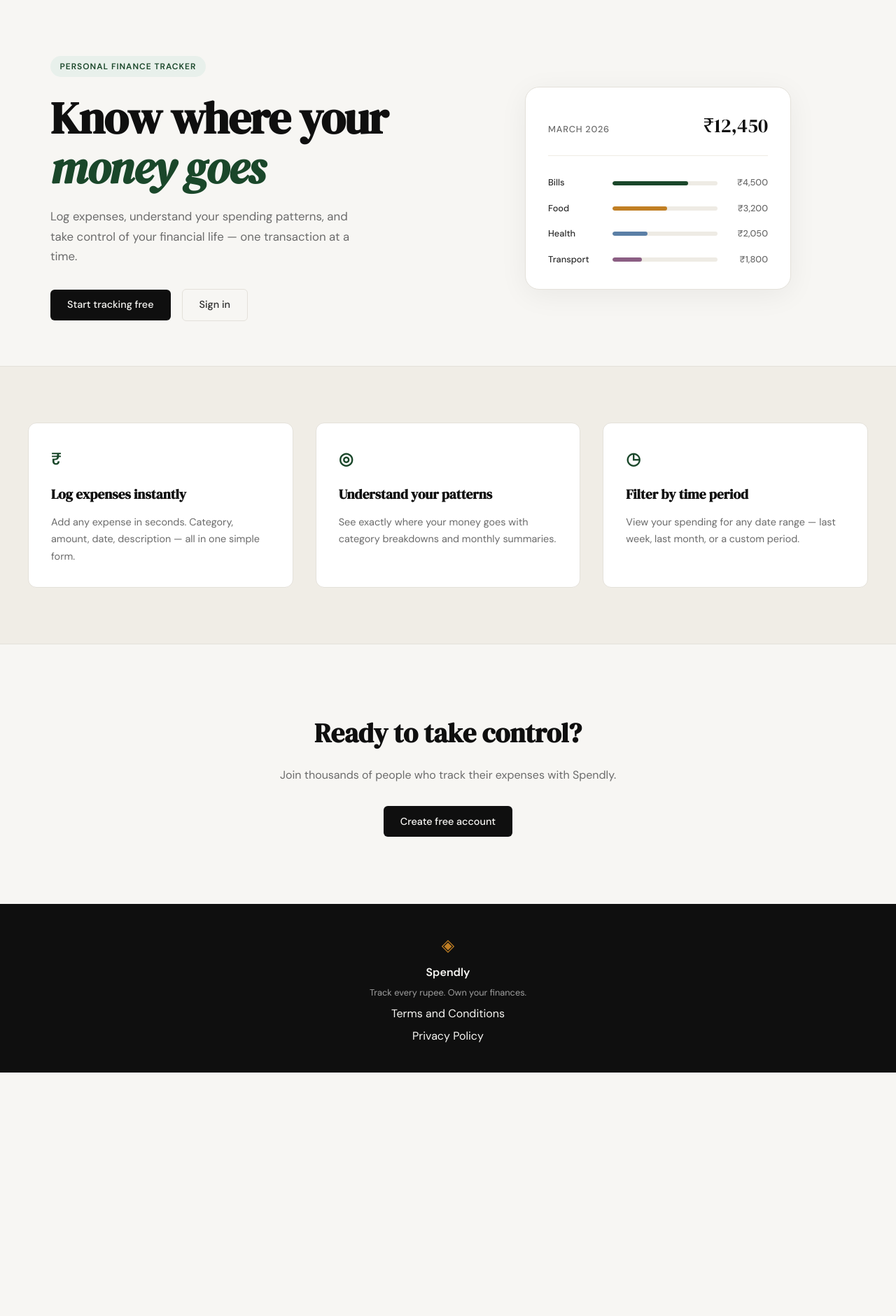
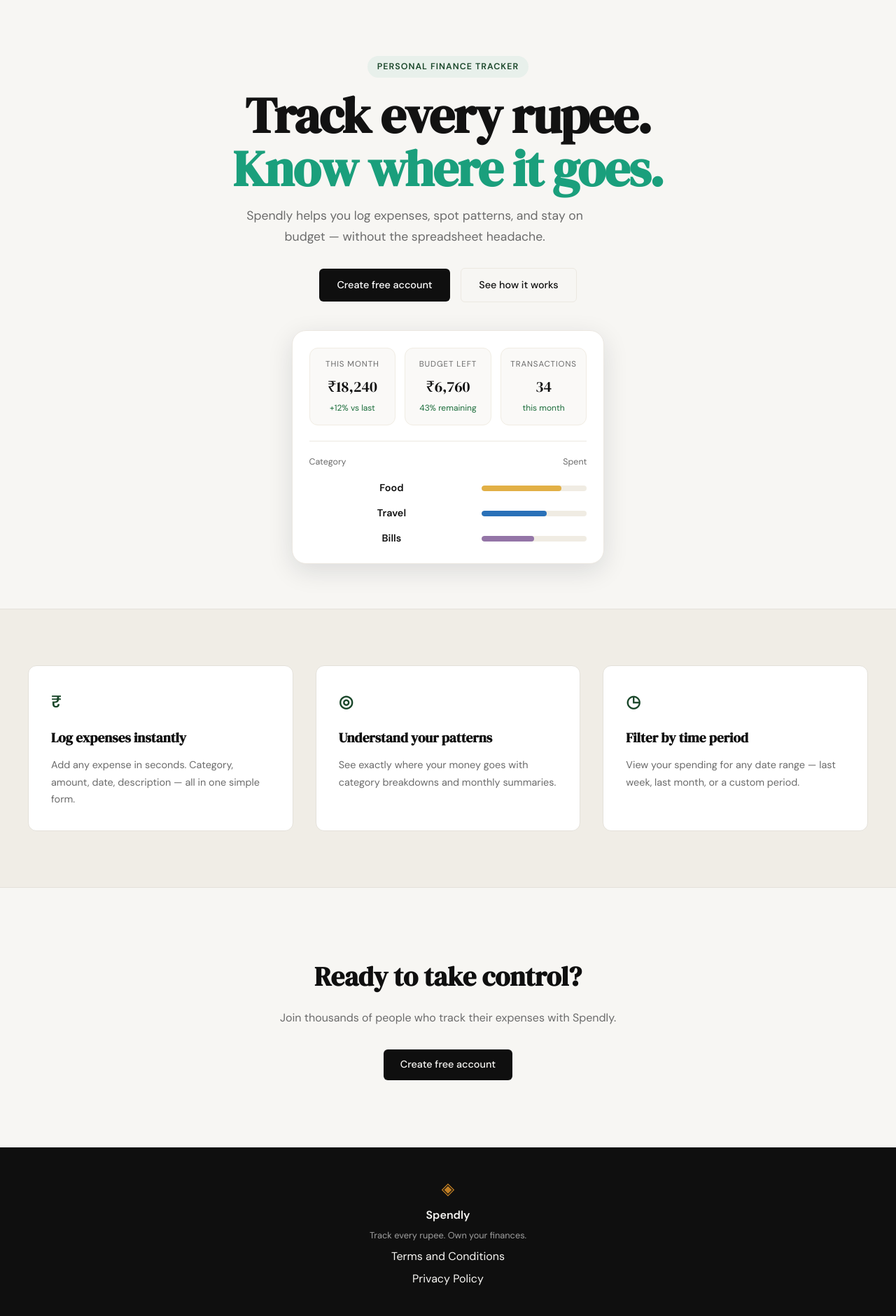
Before and after one commit to anuskhattak/spendly, a Flask app: page / in a window 1280 px wide. Shown: the part 61-1942 px from the top of the page at 70% size. Before the commit the page ends 1594 px from the top, so only its background shows below. Run offline with Flask 3, Linux system fonts and the light colour scheme.

Commit message:
landing: redesign hero section to match mockup

```diff
--- /dev/null
+++ b/expense-tracker/static/css/landing.css
@@ -0,0 +1,190 @@
+:root {
+    --hero-bg: #ffffff;
+    --hero-highlight: #1a472a;
+    --hero-text: #0f0f0f;
+    --hero-muted: #6b6b6b;
+    --hero-border: #ece8e1;
+    --hero-card: #ffffff;
+    --hero-graph-1: #e2b046;
+    --hero-graph-2: #2a71b8;
+    --hero-graph-3: #9475a7;
+}
+
+.hero {
+    background: var(--paper);
+    padding: 5rem 2rem 4rem;
+    max-width: var(--max-width);
+    margin: 0 auto;
+    display: grid;
+    grid-template-columns: 1fr;
+    gap: 2.5rem;
+    text-align: center;
+    justify-items: center;
+}
+
+.hero-copy {
+    max-width: 660px;
+    text-align: center;
+}
+
+.hero-badge {
+    display: inline-flex;
+    align-items: center;
+    gap: 0.4rem;
+    background: #e8f0eb;
+    color: var(--hero-highlight);
+    font-size: 0.78rem;
+    font-weight: 600;
+    letter-spacing: 0.08em;
+    text-transform: uppercase;
+    padding: 0.35rem 0.85rem;
+    border-radius: 999px;
+    margin-bottom: 1rem;
+}
+
+.hero-title {
+    font-family: var(--font-display);
+    font-size: clamp(2.8rem, 8vw, 4.5rem);
+    font-weight: 700;
+    line-height: 1.05;
+    color: #121212;
+    margin-bottom: 1rem;
+}
+
+.hero-title-accent {
+    display: block;
+    color: #1a9f7c;
+}
+
+.hero-subtitle {
+    font-size: 1.1rem;
+    line-height: 1.7;
+    color: var(--hero-muted);
+    max-width: 520px;
+    margin-bottom: 1.8rem;
+}
+
+.hero-actions {
+    display: flex;
+    flex-wrap: wrap;
+    gap: 0.9rem;
+    justify-content: center;
+}
+
+.hero-actions .btn-primary {
+    background: #0f0f0f;
+    color: #ffffff;
+    padding: 0.75rem 1.6rem;
+    border-radius: var(--radius-sm);
+}
+
+.hero-actions .btn-ghost {
+    background: transparent;
+    color: #0f0f0f;
+    border: 1px solid var(--hero-border);
+    padding: 0.75rem 1.6rem;
+    border-radius: var(--radius-sm);
+}
+
+.hero-visual {
+    display: flex;
+    justify-content: center;
+}
+
+.hero-dashboard {
+    width: 100%;
+    max-width: 480px;
+    background: var(--hero-card);
+    border: 1px solid var(--hero-border);
+    border-radius: var(--radius-lg);
+    padding: 1.5rem;
+    box-shadow: 0 10px 36px rgba(18, 26, 41, 0.12);
+}
+
+.hero-metrics {
+    display: grid;
+    grid-template-columns: repeat(3, minmax(0, 1fr));
+    gap: 0.8rem;
+    margin-bottom: 1.4rem;
+}
+
+.metric-item {
+    background: #faf9f7;
+    border: 1px solid #f0ece3;
+    border-radius: var(--radius-md);
+    padding: 0.85rem;
+}
+
+.metric-label {
+    font-size: 0.72rem;
+    color: var(--hero-muted);
+    text-transform: uppercase;
+    letter-spacing: .08em;
+    margin-bottom: 0.4rem;
+}
+
+.metric-value {
+    font-family: var(--font-display);
+    color: var(--hero-text);
+    font-size: 1.35rem;
+    margin-bottom: 0.2rem;
+}
+
+.metric-note {
+    font-size: 0.75rem;
+    color: #1a6c3a;
+}
+
+.hero-trends {
+    border-top: 1px solid var(--hero-border);
+    padding-top: 1.2rem;
+}
+
+.trend-header {
+    display: flex;
+    justify-content: space-between;
+    color: var(--hero-muted);
+    font-size: 0.78rem;
+    margin-bottom: 1rem;
+}
+
+.trend-bars {
+    display: grid;
+    gap: 0.8rem;
+}
+
+.trend-row {
+    display: grid;
+    grid-template-columns: 1fr 150px;
+    align-items: center;
+    gap: 0.7rem;
+}
+
+.trend-name {
+    color: var(--hero-text);
+    font-weight: 600;
+    font-size: 0.9rem;
+}
+
+.trend-track {
+    height: 8px;
+    background: #f0ece3;
+    border-radius: 999px;
+    width: 100%;
+    overflow: hidden;
+}
+
+.trend-fill {
+    height: 100%;
+    border-radius: 999px;
+}
+
+.trend-fill.food { width: 76%; background: var(--hero-graph-1); }
+.trend-fill.travel { width: 62%; background: var(--hero-graph-2); }
+.trend-fill.bills { width: 50%; background: var(--hero-graph-3); }
+
+@media (max-width: 940px) {
+    .hero { grid-template-columns: 1fr; padding: 3.5rem 1.25rem 3rem; }
+    .hero-metrics { grid-template-columns: 1fr; }
+    .hero-dashboard { max-width: 100%; }
+}
--- a/expense-tracker/templates/landing.html
+++ b/expense-tracker/templates/landing.html
@@ -2,59 +2,59 @@
 
 {% block title %}Spendly — Track Every Rupee{% endblock %}
 
+{% block head %}
+<link rel="stylesheet" href="{{ url_for('static', filename='css/landing.css') }}">
+{% endblock %}
+
 {% block content %}
 
 <section class="hero">
-    <div class="hero-inner">
+    <div class="hero-copy">
         <div class="hero-badge">Personal Finance Tracker</div>
-        <h1 class="hero-title">
-            Know where your<br>
-            <em>money goes</em>
-        </h1>
-        <p class="hero-subtitle">
-            Log expenses, understand your spending patterns,
-            and take control of your financial life —
-            one transaction at a time.
-        </p>
+        <h1 class="hero-title">Track every rupee.<br><span class="hero-title-accent">Know where it goes.</span></h1>
+        <p class="hero-subtitle">Spendly helps you log expenses, spot patterns, and stay on budget — without the spreadsheet headache.</p>
         <div class="hero-actions">
-            <a href="{{ url_for('register') }}" class="btn-primary">Start tracking free</a>
-            <a href="{{ url_for('login') }}" class="btn-ghost">Sign in</a>
+            <a href="{{ url_for('register') }}" class="btn-primary">Create free account</a>
+            <a href="{{ url_for('login') }}" class="btn-ghost">See how it works</a>
         </div>
     </div>
     <div class="hero-visual">
-        <div class="mock-card">
-            <div class="mock-card-header">
-                <span class="mock-label">March 2026</span>
-                <span class="mock-total">₹12,450</span>
+        <div class="hero-dashboard">
+            <div class="hero-metrics">
+                <div class="metric-item">
+                    <div class="metric-label">This month</div>
+                    <div class="metric-value">₹18,240</div>
+                    <div class="metric-note">+12% vs last</div>
+                </div>
+                <div class="metric-item">
+                    <div class="metric-label">Budget left</div>
+                    <div class="metric-value">₹6,760</div>
+                    <div class="metric-note">43% remaining</div>
+                </div>
+                <div class="metric-item">
+                    <div class="metric-label">Transactions</div>
+                    <div class="metric-value">34</div>
+                    <div class="metric-note">this month</div>
+                </div>
             </div>
-            <div class="mock-bars">
-                <div class="mock-bar-row">
-                    <span class="mock-cat">Bills</span>
-                    <div class="mock-bar-track">
-                        <div class="mock-bar" style="width: 72%"></div>
+            <div class="hero-trends">
+                <div class="trend-header">
+                    <span>Category</span>
+                    <span>Spent</span>
+                </div>
+                <div class="trend-bars">
+                    <div class="trend-row">
+                        <span class="trend-name">Food</span>
+                        <div class="trend-track"><div class="trend-fill food"></div></div>
                     </div>
-                    <span class="mock-amt">₹4,500</span>
-                </div>
-                <div class="mock-bar-row">
-                    <span class="mock-cat">Food</span>
-                    <div class="mock-bar-track">
-                        <div class="mock-bar mock-bar-2" style="width: 52%"></div>
+                    <div class="trend-row">
+                        <span class="trend-name">Travel</span>
+                        <div class="trend-track"><div class="trend-fill travel"></div></div>
                     </div>
-                    <span class="mock-amt">₹3,200</span>
-                </div>
-                <div class="mock-bar-row">
-                    <span class="mock-cat">Health</span>
-                    <div class="mock-bar-track">
-                        <div class="mock-bar mock-bar-3" style="width: 33%"></div>
+                    <div class="trend-row">
+                        <span class="trend-name">Bills</span>
+                        <div class="trend-track"><div class="trend-fill bills"></div></div>
                     </div>
-                    <span class="mock-amt">₹2,050</span>
-                </div>
-                <div class="mock-bar-row">
-                    <span class="mock-cat">Transport</span>
-                    <div class="mock-bar-track">
-                        <div class="mock-bar mock-bar-4" style="width: 28%"></div>
-                    </div>
-                    <span class="mock-amt">₹1,800</span>
                 </div>
             </div>
         </div>
```
